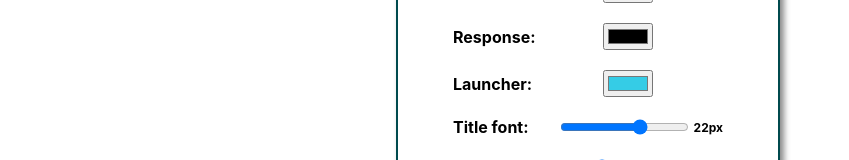
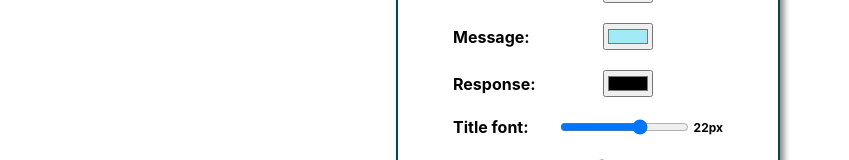
Before and after one commit to SiriusA015/chat-widget, a React (Create React App) app: page / in a window 1280 px wide. Shown: the part 537-697 px from the top of the page, without its empty margins (0-849 px from the left). Built offline with nearby package versions, Linux system fonts and the light colour scheme; no server answers; the HTML template or start-up script is replaced by a standard one.

Commit message:
fix: launcher button style

```diff
--- a/src/App.js
+++ b/src/App.js
@@ -25,6 +25,9 @@ function App() {
         });
         const styleData = await response.json();
         setIsLoaded(true);
+        if (styleData.headerBackground) {
+          styleData.launcherColor = styleData.headerBackground;
+        }
         console.log("style from db: ", styleData);
         dispatch(applyStyles(styleData));
       } catch (error) {
--- a/src/WidgetSettings.js
+++ b/src/WidgetSettings.js
@@ -9,7 +9,7 @@ const WidgetSettings = ({ setIsSetting }) => {
   const [responseBack, setResponseBack] = useState("");
   const [headerFont, setHeaderFont] = useState("");
   const [chatFont, setChatFont] = useState("");
-  const [launcherBack, setLauncherBack] = useState("");
+  // const [launcherBack, setLauncherBack] = useState("");
   const styles = useSelector(selectStyles);
   const dispatch = useDispatch();
 
@@ -19,7 +19,7 @@ const WidgetSettings = ({ setIsSetting }) => {
     setResponseBack(styles.secondaryColor);
     setHeaderFont(styles.titleFont);
     setChatFont(styles.chatFont);
-    setLauncherBack(styles.launcherColor);
+    // setLauncherBack(styles.launcherColor);
   }, [styles]);
 
   const onHeaderColorChange = (e) => {
@@ -37,9 +37,9 @@ const WidgetSettings = ({ setIsSetting }) => {
   const onChatFontChange = (e) => {
     setChatFont(e.target.value + "px");
   };
-  const onLauncherColorChange = (e) => {
-    setLauncherBack(e.target.value);
-  };
+  // const onLauncherColorChange = (e) => {
+  //   setLauncherBack(e.target.value);
+  // };
   const onClose = () => {
     setIsSetting(false);
   };
@@ -51,7 +51,7 @@ const WidgetSettings = ({ setIsSetting }) => {
         primaryColor: messageBack,
         secondaryColor: responseBack,
         chatFont: chatFont,
-        launcherColor: launcherBack,
+        launcherColor: headerBack,
       })
     );
   };
@@ -134,7 +134,7 @@ const WidgetSettings = ({ setIsSetting }) => {
               onChange={onResponseColorChange}
             />
           </div>
-          <div
+          {/* <div
             style={{
               display: "flex",
               justifyContent: "space-between",
@@ -152,7 +152,7 @@ const WidgetSettings = ({ setIsSetting }) => {
               value={launcherBack}
               onChange={onLauncherColorChange}
             />
-          </div>
+          </div> */}
           <div
             style={{
               display: "flex",
--- a/src/chatWidgetStyles.css
+++ b/src/chatWidgetStyles.css
@@ -28,5 +28,5 @@
 }
 
 .rcw-launcher {
-  background-color: var(--launcher-color, #35cce6);
+  background-color: var(--launcher-color, #004588);
 }
--- a/src/store/styles.js
+++ b/src/store/styles.js
@@ -9,7 +9,7 @@ const initialState = {
   secondaryColor: "black",
   responseColor: "white",
   chatFont: "12px",
-  launcherColor: "#35cce6",
+  launcherColor: "#004588",
 };
 
 export const stylesSlice = createSlice({
```
